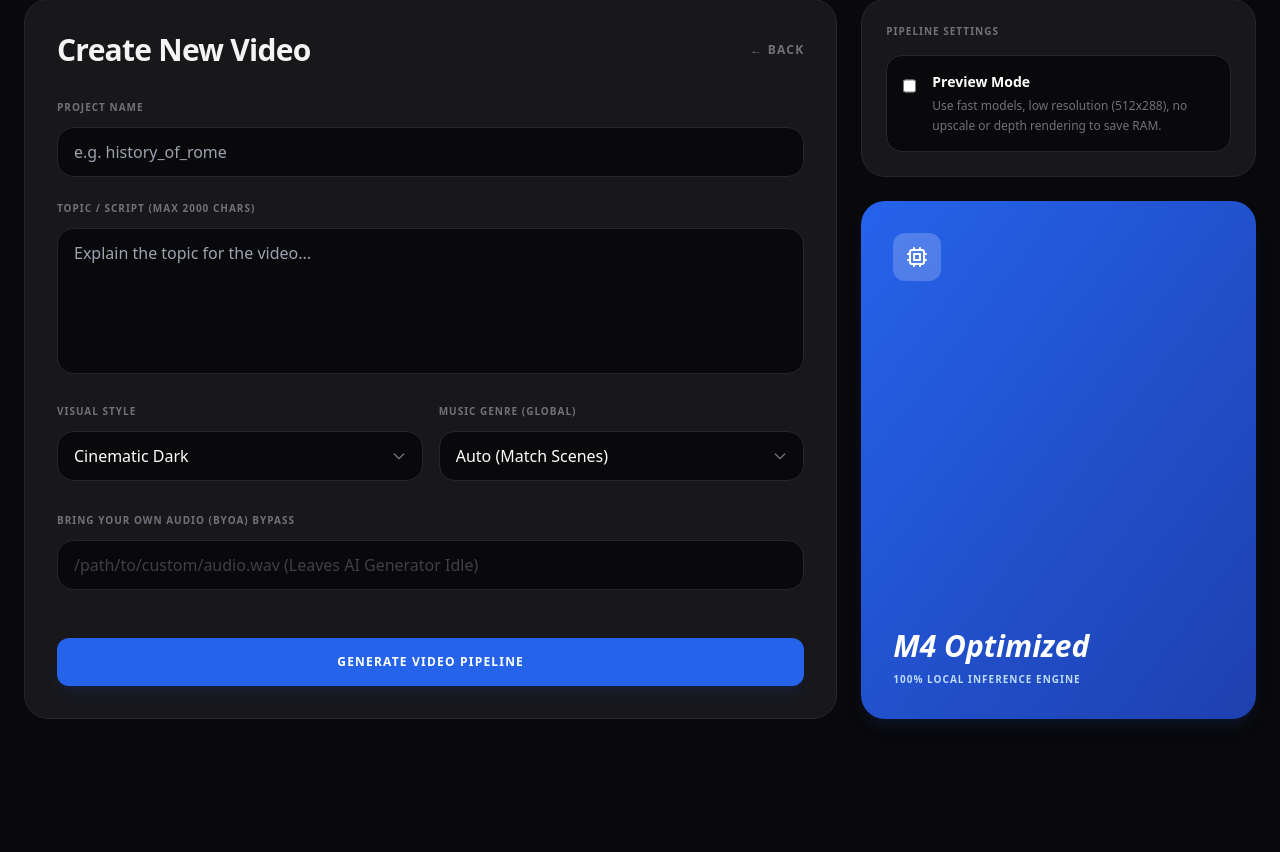
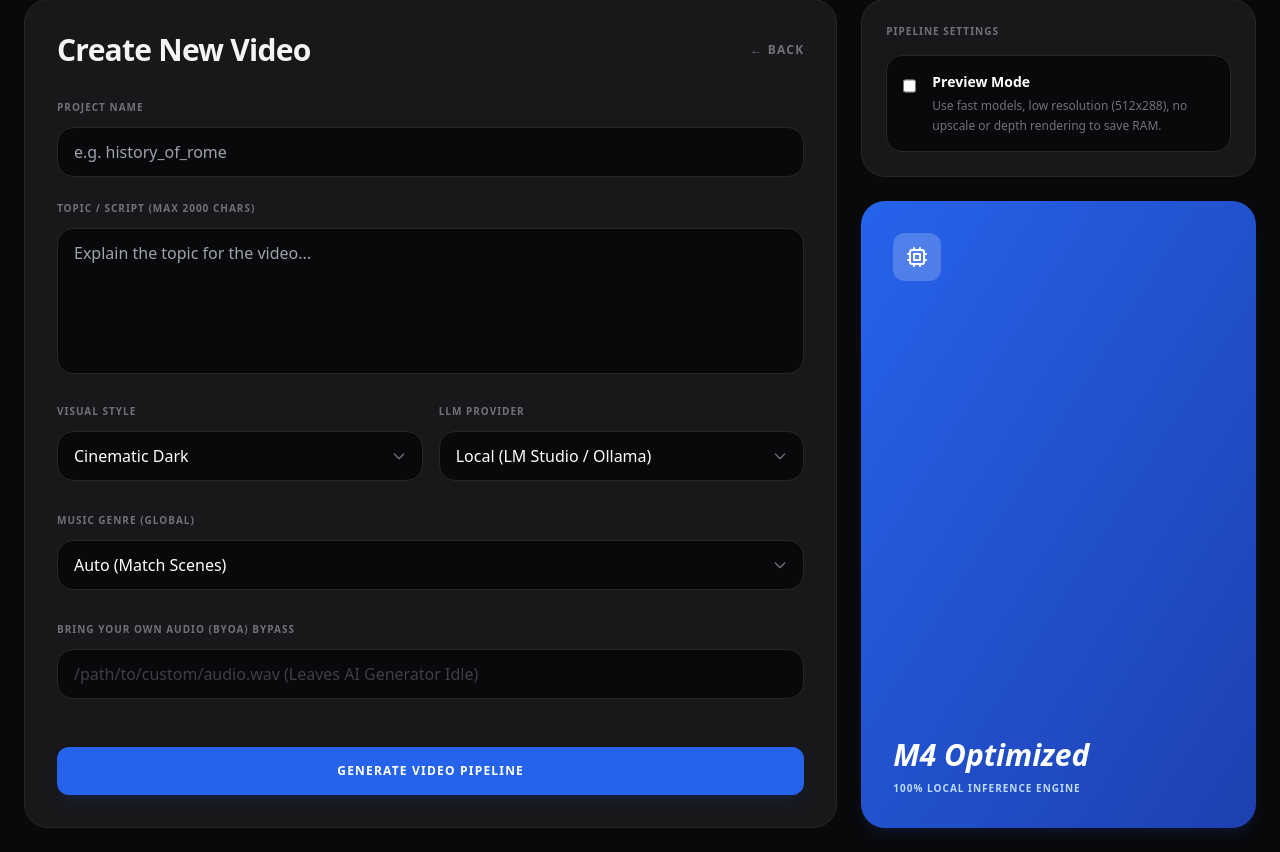
Before and after one commit to bthnbdk/local-ai-video, a Flask app: page /project/new in a window 1280 px wide. Shown: the part 123-975 px from the top of the page. Before the commit the page ends 848 px from the top, so only its background shows below. Run offline with Flask 3, Linux system fonts and the light colour scheme; some libraries are stand-ins or nearby versions.

Commit message:
feat: Add Gemini cloud LLM provider
Integrates Google's Gemini API as a cloud-based LLM provider. This change includes:
- New `gemini_backend.py` for Gemini API interaction.
- Updates to `app.py` to handle LLM provider selection and store configuration.
- Modifications to `story_engine.py` to route LLM calls to the appropriate backend.
- Updates to `create.html` to include a dropdown for selecting the LLM provider.
- New dependencies (`google-genai`) added to `requirements.txt` and `setup.sh`.
- Dashboard and project creation views are updated to reflect the new provider option.

```diff
--- a/app.py
+++ b/app.py
@@ -15,7 +15,20 @@ def get_projects():
 
 @app.route("/")
 def dashboard():
-    return render_template("dashboard.html", projects=get_projects())
+    projects_data = []
+    for p in get_projects():
+        provider = "Local"
+        sm_path = os.path.join("projects", p, "state.json")
+        if os.path.exists(sm_path):
+            try:
+                with open(sm_path) as f:
+                    state = json.load(f)
+                    if state.get("config", {}).get("llm", {}).get("backend") == "gemini":
+                        provider = "Cloud"
+            except:
+                pass
+        projects_data.append({"id": p, "provider": provider})
+    return render_template("dashboard.html", projects=projects_data)
 
 @app.route("/project/new", methods=["GET", "POST"])
 def create_project():
@@ -23,11 +36,17 @@ def create_project():
         data = request.form
         project_id = data.get("project_name", "untitled_project")
 
+        provider = data.get("llm_provider", "local")
+        if provider == "cloud":
+            llm_config = {"backend": "gemini"}
+        else:
+            llm_config = {"backend": "lmstudio", "model": "local-model", "host": "http://localhost:1234"}
+
         config = {
             "project_name": project_id,
             "topic": data.get("topic"),
             "style": {"mode": "library", "name": data.get("style", "cinematic_dark"), "freetext": ""},
-            "llm": {"backend": "lmstudio", "model": "local-model", "host": "http://localhost:1234"},
+            "llm": llm_config,
             "tts": {"backend": "kokoro"},
             "image": {"backend": "auto"},
             "pipeline": {
--- a/requirements.txt
+++ b/requirements.txt
@@ -15,6 +15,7 @@ torch>=2.7.1
 torchvision>=0.18.0
 torchaudio>=2.3.0
 mflux>=0.17.5
+google-genai==0.3.0
 
 # Audiocraft explicit sub-dependencies (without xformers)
 hydra-core==1.3.2
--- a/stages/story_engine.py
+++ b/stages/story_engine.py
@@ -2,6 +2,7 @@ import os
 import json
 from core.json_parser import parse_llm_json
 from core.schemas import ScriptJSON
+from backends.llm.gemini_backend import generate_text as gemini_gen
 from backends.llm.lmstudio_backend import generate_text as lmstudio_gen, eject_model as lmstudio_eject
 from backends.llm.ollama_backend import generate_text as ollama_gen
 
@@ -49,7 +50,9 @@ def run(project_dir: str, config: dict, log_cb=None):
 
     def llm_call(p):
         backend_type = config.get("llm", {}).get("backend", "lmstudio")
-        if backend_type == "ollama":
+        if backend_type == "gemini":
+            return gemini_gen(p, config.get("llm", {}))
+        elif backend_type == "ollama":
             return ollama_gen(p, config.get("llm", {}))
         return lmstudio_gen(p, config.get("llm", {}))
 
--- a/templates/create.html
+++ b/templates/create.html
@@ -34,6 +34,20 @@
                         </div>
                     </div>
                     <div>
+                        <label class="block text-[10px] font-bold uppercase tracking-widest text-zinc-500 mb-3">LLM Provider</label>
+                        <div class="relative">
+                            <select name="llm_provider" class="w-full bg-zinc-950 border border-zinc-800 rounded-2xl py-3 px-4 text-white appearance-none focus:outline-none focus:border-blue-500 hover:border-zinc-700 transition-colors">
+                                <option value="local">Local (LM Studio / Ollama)</option>
+                                <option value="cloud">Cloud (Gemini 2.5 Preview API)</option>
+                            </select>
+                            <div class="pointer-events-none absolute inset-y-0 right-0 flex items-center px-4 text-zinc-500">
+                                <svg class="h-4 w-4" fill="none" stroke="currentColor" viewBox="0 0 24 24"><path stroke-linecap="round" stroke-linejoin="round" stroke-width="2" d="M19 9l-7 7-7-7"/></svg>
+                            </div>
+                        </div>
+                    </div>
+                </div>
+
+                <div class="pt-2">
                     <label class="block text-[10px] font-bold uppercase tracking-widest text-zinc-500 mb-3">Music Genre (Global)</label>
                     <div class="relative">
                         <select name="music_genre" class="w-full bg-zinc-950 border border-zinc-800 rounded-2xl py-3 px-4 text-white appearance-none focus:outline-none focus:border-emerald-500 hover:border-zinc-700 transition-colors">
@@ -45,7 +59,6 @@
                         </select>
                         <div class="pointer-events-none absolute inset-y-0 right-0 flex items-center px-4 text-zinc-500">
                             <svg class="h-4 w-4" fill="none" stroke="currentColor" viewBox="0 0 24 24"><path stroke-linecap="round" stroke-linejoin="round" stroke-width="2" d="M19 9l-7 7-7-7"/></svg>
-                            </div>
                         </div>
                     </div>
                 </div>
```
Also changed, not shown: backends/llm/gemini_backend.py (added, +31 -0 lines), templates/dashboard.html (+7 -3 lines), 1 other file. Lines whose indentation alone changed are shown as unchanged.
